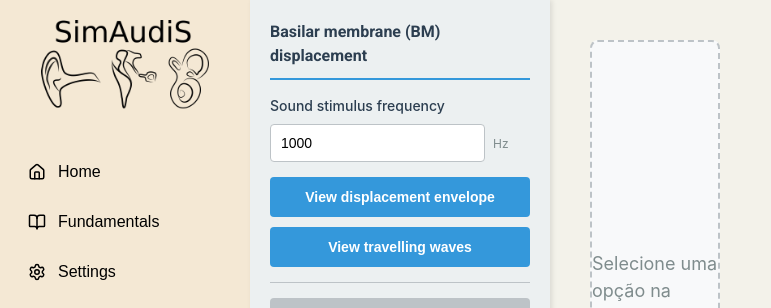
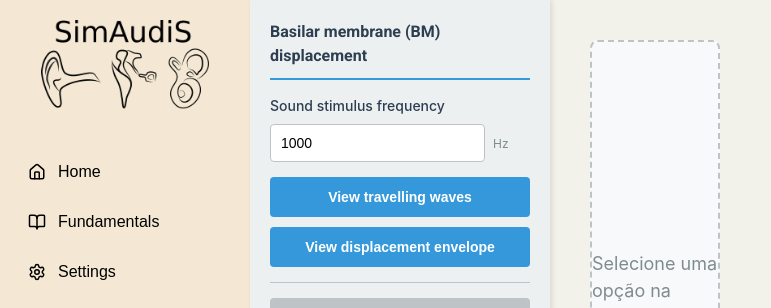
Before and after one commit to LucasCostaLobato/auditory-system-frontend, a React (Vite) app: page / in a window 1280 px wide. Both pictures are taken after a click on the button "Inner ear". Shown: the top 308 px of the page, without its empty margins (0-771 px from the left). Built offline with nearby package versions, Linux system fonts and the light colour scheme.

Commit message:
Inver buttoms position at Inner Ear page

```diff
--- a/src/components/sidebars/InnerEarSidebar.jsx
+++ b/src/components/sidebars/InnerEarSidebar.jsx
@@ -45,16 +45,16 @@ const InnerEarSidebar = ({ onViewEnvelope, onViewTravellingWaves, onHold, onClea
         <div className="button-group">
           <button
             className="inner-ear-button"
-            onClick={handleViewEnvelope}
+            onClick={handleViewTravellingWaves}
           >
-            {t('innerEar.viewEnvelope')}
+            {t('innerEar.viewTravellingWaves')}
           </button>
 
           <button
             className="inner-ear-button"
-            onClick={handleViewTravellingWaves}
+            onClick={handleViewEnvelope}
           >
-            {t('innerEar.viewTravellingWaves')}
+            {t('innerEar.viewEnvelope')}
           </button>
         </div>
 
```
